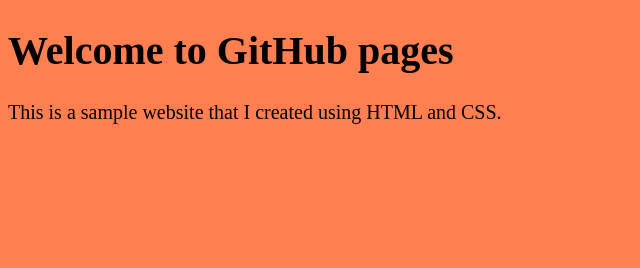
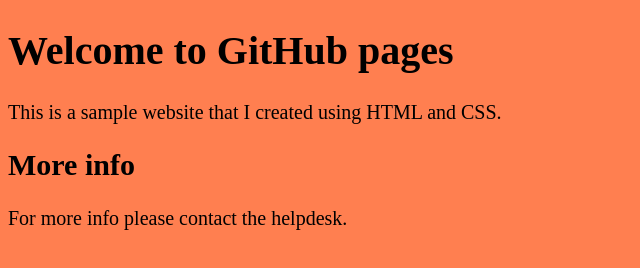
Before and after one commit to raunaq-ranjan/pages-demo, a plain HTML site: page index.html in a window 1280 px wide. Shown: the whole page, without its empty margins (0-640 px from the left). Drawn offline with Linux system fonts and the light colour scheme.

Commit message:
Update index.html

```diff
--- a/index.html
+++ b/index.html
@@ -9,5 +9,8 @@
 <body>
     <h1>Welcome to GitHub pages</h1>
     <p>This is a sample website that I created using HTML and CSS.</p>
+
+    <h2>More info</h2>
+    <p>For more info please contact the helpdesk.</p>
 </body>
 </html>
```
